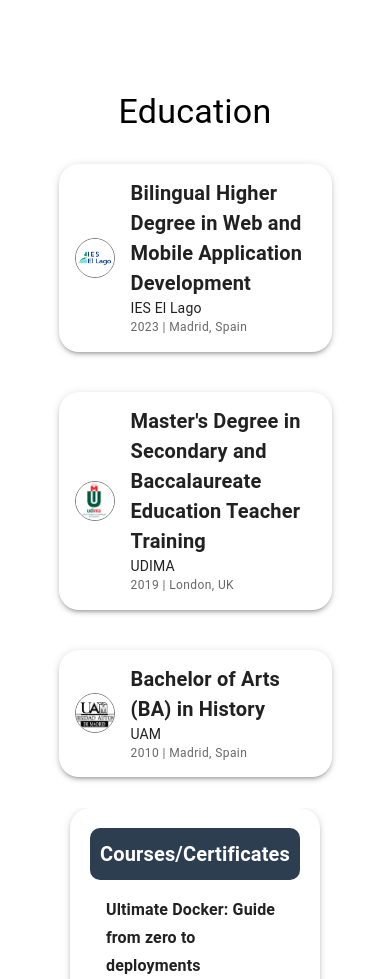
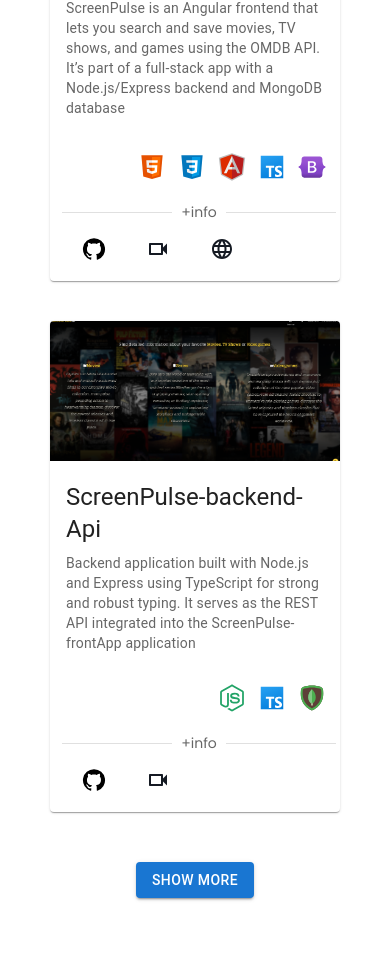
Before and after one commit to EduGese/Portfolio, a React (Vite) app: page / in a window 390 px wide. Shown: the part 3375-4354 px from the top of the page. Built offline with nearby package versions, Linux system fonts and the light colour scheme; a web font is replaced by a local one.

Commit message:
Update App.css and App.jsx

```diff
--- a/src/App.css
+++ b/src/App.css
@@ -70,7 +70,7 @@
   justify-content:center;
   align-items: center;
   width: 50%;
-  height: 70%;
+  height: 400px;
   margin-top: auto;
   margin-bottom: auto;
 }
@@ -222,8 +222,12 @@
   display: flex;
   justify-content: center;
   align-items: center;
-  height: 80vh;
+  height: 100vh;
   position: relative;
+}
+/***************FOOTER SECTION*****************/
+.footer{
+  margin-top: 20px;
 }
 
 
@@ -420,5 +424,9 @@
     .education {
       margin: 0 300px;
     }
+    .home-text-container{
+      height: 400px;
+
+    }
   }
   /**************MEDIA QUERIES*****************/
--- a/src/App.jsx
+++ b/src/App.jsx
@@ -1,13 +1,17 @@
 import * as React from 'react';
+import { useState } from 'react';
 import './App.css'
 import { LogoContainer } from './components/LogoContainer';
 import { NavBar } from './components/NavBar';
 import { ProfilePicture } from './components/ProfilePic';
-import MediaCard from './components/Card'
+import ProjectCard from './components/ProjectCard'
 import { ItemsList } from './components/ItemList';
 import BasicForm from './components/Mailer';
 import { SideBarContact } from './components/SideBarContact';
-import {EmailCard} from './components/EmailCard'
+import {EmailCard} from './components/EmailCard';
+import { Footer } from './components/Footer';
+import { ContactLinks } from './components/ContactLinks';
+
 
 
 import { logosLanguages, logosFrameworks, logosDatabase } from './constants/logo';
@@ -17,12 +21,14 @@
 
 import { downloadFile } from './logic/logic';
 
-import Box from '@mui/material/Box';
-import Paper from '@mui/material/Paper';
-import List from '@mui/material/List';
-import ListItem from '@mui/material/ListItem';
-import Typography from '@mui/material/Typography';
-import Divider from '@mui/material/Divider';
+// import Box from '@mui/material/Box';
+// import Paper from '@mui/material/Paper';
+// import List from '@mui/material/List';
+// import ListItem from '@mui/material/ListItem';
+// import Typography from '@mui/material/Typography';
+// import Divider from '@mui/material/Divider';
+// import Button from '@mui/material/Button';
+import {Button, Box, Paper, List, ListItem, Typography, Divider} from '@mui/material';
 
 
 import WhatsAppIcon from '@mui/icons-material/WhatsApp';
@@ -34,8 +40,16 @@
 
 
 
+
 function App() {
-
+  const [visibleProjects, setVisibleProjects] = useState(3);
+  // Función para mostrar más proyectos
+  const showMoreProjects = () => {
+    setVisibleProjects(prevVisible => prevVisible + 3); // Cada vez muestra 3 proyectos más
+  };
+  const showLessProjects = () => {
+    setVisibleProjects(prevVisible => prevVisible - 3);
+  };
 
   return (
     <>
@@ -166,8 +180,8 @@
       <section id="projects" className='projects-section'>
         <h1 className="section-title">Projects</h1>
         <div className="project-container">
-          {projects.map((project, index) => (
-            <MediaCard
+          {projects.slice(0, visibleProjects).map((project, index) => (
+            <ProjectCard
               key={index}
               name={project.name}
               image={project.image}
@@ -178,14 +192,35 @@
               websiteLink={project.websiteLink}
               gif={project.gif}
               gifOrientation={project.gifOrientation}
-            ></MediaCard>
+            />
           ))}
         </div>
+        {
+          visibleProjects < projects.length && ( // Show the button only if there are more projects to show
+            <Button
+              variant="contained"
+              onClick={showMoreProjects}
+              sx={{ margin: '20px auto', display: 'block' }}
+            >
+              Show more
+            </Button>
+          )
+        }
+        {
+          visibleProjects > 3 && (
+            <Button
+              variant="contained"
+              onClick={showLessProjects}
+              sx={{ margin: '20px auto', display: 'block' }}
+            >
+              Show less
+            </Button>
+          )
+        }
 
       </section>
       <section id="education" className='education'>
         <Typography sx={{ textAlign: 'center', paddingTop: '20px' }} variant="h4">Education</Typography>
-        {/* <h1 >Education</h1> */}
         <Box sx={{
           display: 'flex',
           flexDirection: {
@@ -210,13 +245,6 @@
               lg: '100%'
             },
             display: 'flex',
-            // flexDirection: 'column',
-            // alignItems: {
-            //   xs: 'center',
-            //   sm: 'center',
-            //   lg: 'flex-start'
-            // },
-            // justifyContent: 'center',
             flexGrow: 1
           }}>
             <ItemsList />
@@ -256,45 +284,29 @@
                       </Typography>
                     </ListItem>
                     {certificate.id !== 3 && (
-                      <Divider variant="middle"  />
+                      <Divider variant="middle" />
                     )}
                   </React.Fragment>
                 ))}
               </List>
-
             </Paper>
-
-
-
           </Box>
         </Box>
       </section>
 
       <section id="contact" className='contact' >
-        <EmailCard/>
+        <Box>
+          <EmailCard />
+          <ContactLinks />
+        </Box>
         <BasicForm />
-        <SideBarContact />
       </section>
 
       <footer className='footer'>
-        <Divider variant="middle"/>
-       <Box>
-        <List sx={{
-          width: '10%',
-          margin: '0 auto',
-          display: 'flex',
-          flexDirection: 'row',
-          justifyContent: 'center',
-          alignItems: 'center'
-        }}>
-          <ListItem><a href="https://wa.me/+34689262614"><WhatsAppIcon/></a></ListItem>
-          <ListItem><a href="https://t.me/Odardue"><TelegramIcon/></a></ListItem>
-          <ListItem><a href="https://www.linkedin.com/in/eduardo-gonz%C3%A1lez-seco-0938a2a4/"><LinkedInIcon/></a></ListItem>
-          <ListItem><a href="https://github.com/EduGese"><GitHubIcon/></a></ListItem>
-        </List>
-       </Box>
+      <Divider variant='middle'/>
+        <Footer/>
+      </footer>
 
-      </footer>
     </>
   )
 }
```
